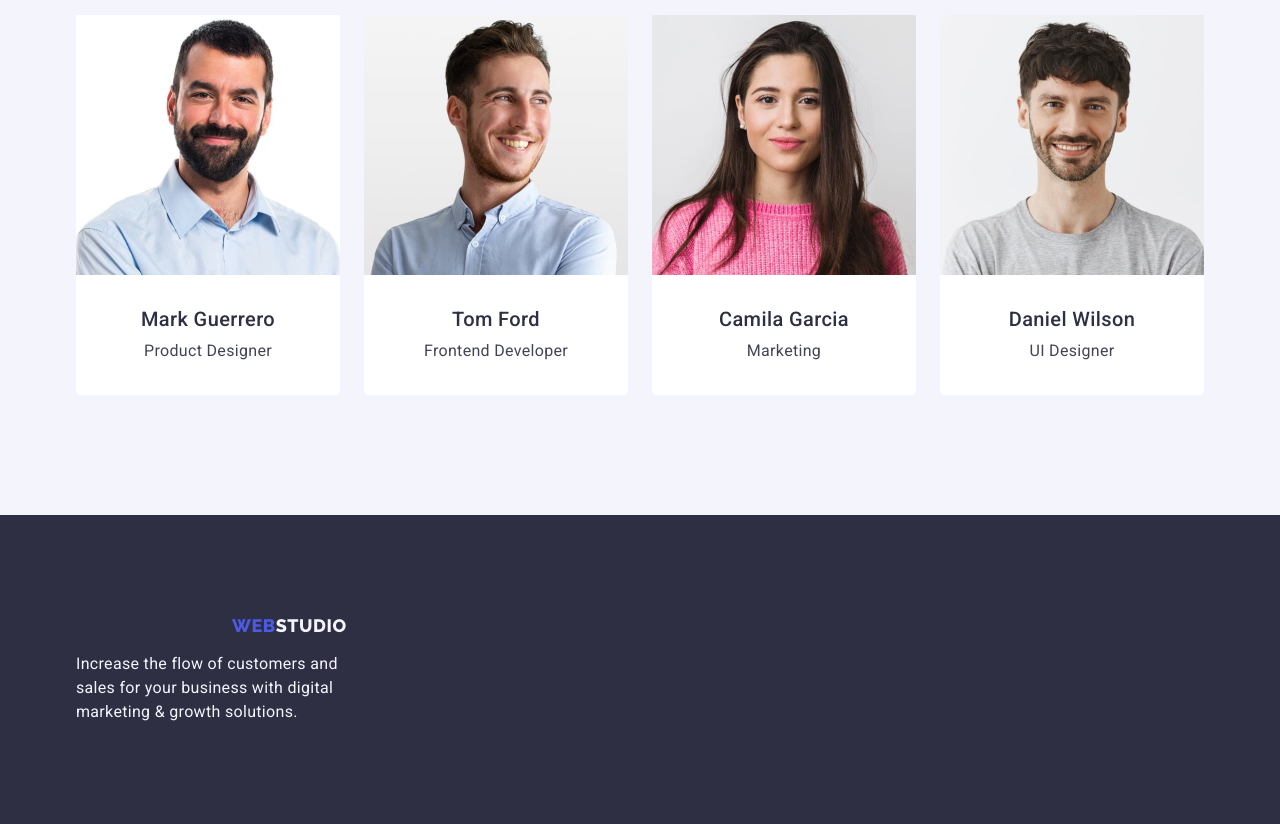
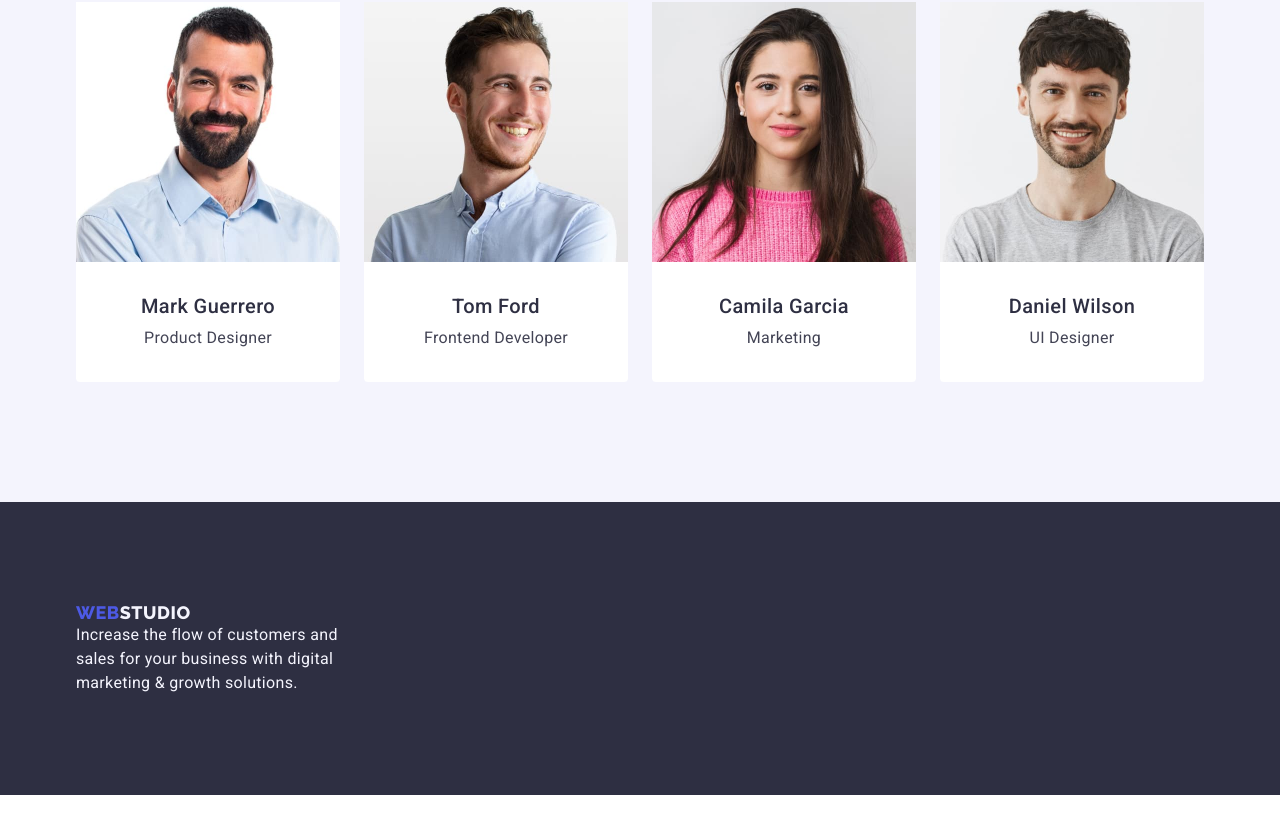
Before and after one commit to ViacheslavBFG/goit-markup-hw-03, a plain HTML site: page index.html in a window 1280 px wide. Shown: the part 1707-2531 px from the top of the page. After the commit the page ends 2502 px from the top, so only its background shows below. Drawn offline with nearby package versions, Linux system fonts and the light colour scheme.

Commit message:
Update style.css

```diff
--- a/css/style.css
+++ b/css/style.css
@@ -83,9 +83,8 @@ img {
     text-transform: uppercase;
     color: var(--header-logo-main);
     margin-right: 76px;
-    padding-left: 156px;
     display: inline-block;
-    margin-bottom: 16px;
+
 }
 
 .header-logo-color {
```
